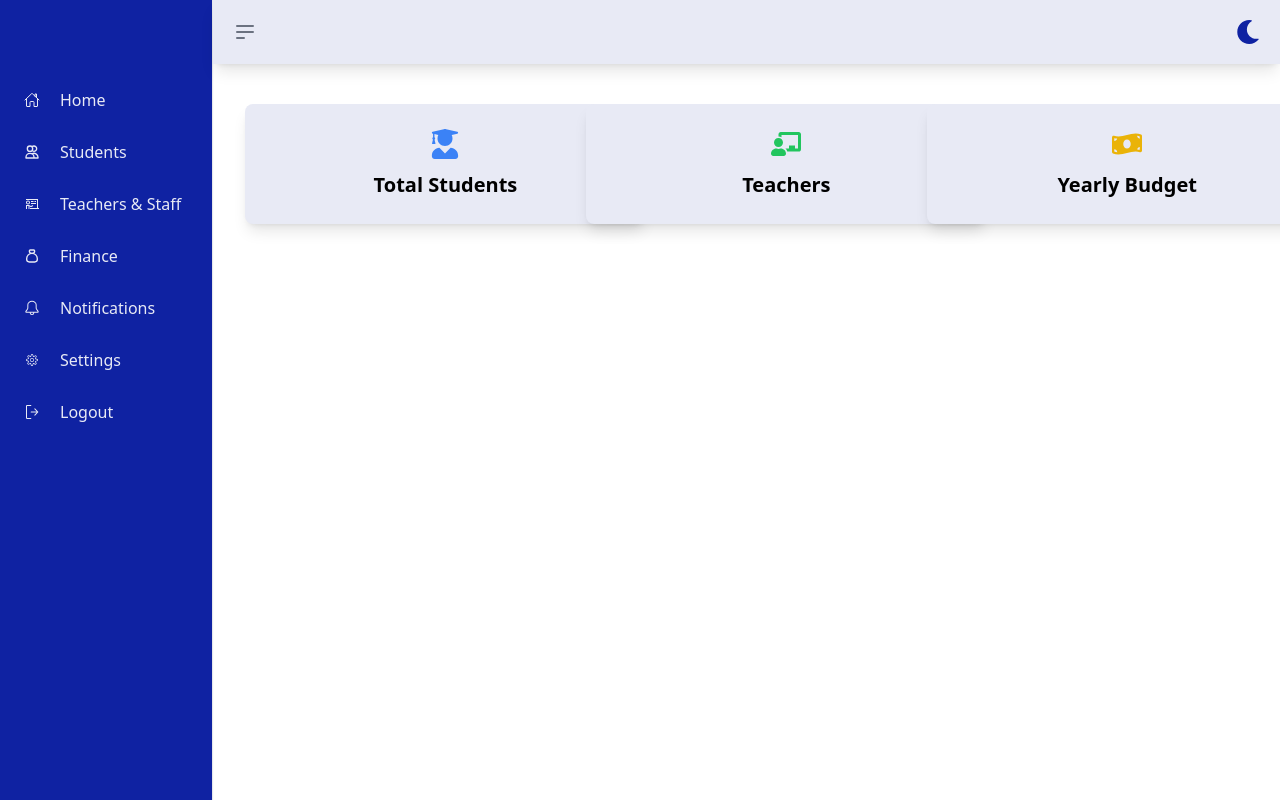
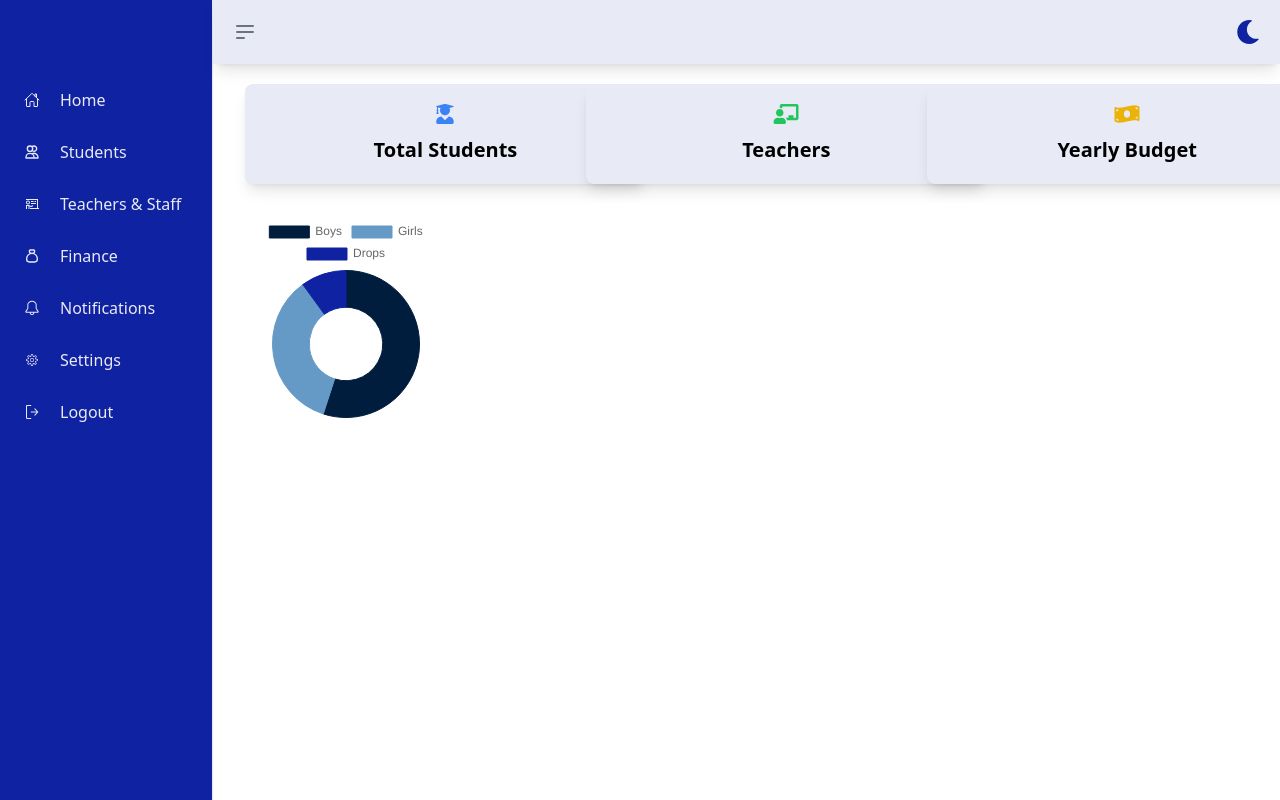
Before and after one commit to ishimweBonheur/blogs-frontend, a React (Create React App) app: page /home in a window 1280 px wide. Shown: the top 800 px of the page. Built offline with nearby package versions, Linux system fonts and the light colour scheme.

Commit message:
afternoon

```diff
--- a/package.json
+++ b/package.json
@@ -11,12 +11,14 @@
     "@types/jest": "^27.5.2",
     "@types/node": "^16.18.126",
     "@types/react-dom": "^19.0.4",
+    "chart.js": "^4.4.8",
     "react": "^19.0.0",
+    "react-chartjs-2": "^5.3.0",
     "react-dom": "^19.0.0",
     "react-hook-form": "^7.54.2",
     "react-icons": "^5.5.0",
     "react-router-dom": "^7.2.0",
-    "react-scripts": "5.0.1",
+    "react-scripts": "^5.0.1",
     "recharts": "^2.15.1",
     "web-vitals": "^2.1.4"
   },
--- a/src/components/Home/Home.tsx
+++ b/src/components/Home/Home.tsx
@@ -1,27 +1,64 @@
-import React from 'react'
+import React from 'react';
 import { FaUserGraduate, FaChalkboardTeacher, FaMoneyBillWave } from 'react-icons/fa';
+import { Doughnut } from 'react-chartjs-2';
+import { Chart as ChartJS, ArcElement, Tooltip, Legend } from 'chart.js';
 
-function Home() {
+ChartJS.register(ArcElement, Tooltip, Legend);
+
+const Home = () => {
+  const polarArea = {
+    labels: ['Boys', 'Girls', 'Drops'],
+    datasets: [
+      {
+        data: [55, 35, 10],
+        backgroundColor: ['#001d3d', '#659AC6', '#0F22A2'],
+        borderColor: ['#001d3d', '#659AC6', '#0F22A2'],
+        borderWidth: 1,
+      },
+    ],
+  };
+
+  const polarAreaOptions = {
+    responsive: true,
+      tooltip: {
+        callbacks: {
+          label: (tooltipItem: any) => {
+            const total = tooltipItem.dataset.data.reduce((a: number, b: number, c: number) => a + b + c, 0);
+            const percentage = ((tooltipItem.raw / total) * 100).toFixed(1);
+            return `${tooltipItem.label}: ${tooltipItem.raw} (${percentage}%)`;
+          },
+        },
+      legend: {
+        position: 'top',
+      },
+    },
+  };
+
   return (
     <div className="w-full">
-      <div className="grid grid-cols-1 sm:grid-cols-3 gap-5 px-8 mt-10 ">
-        <div className="w-full md:w-[400px] bg-background dark:bg-mini dark:text-background  rounded-lg h-[120px] flex flex-col items-center justify-center text-xl font-semibold p-5 shadow-lg hover:shadow-xl transition-all duration-300">
+      <div className="grid grid-cols-1 sm:grid-cols-3 gap-5 px-8 mt-5">
+        <div className="w-full md:w-[400px] bg-background dark:bg-mini dark:text-background rounded-lg h-[100px] flex flex-col items-center justify-center text-xl font-semibold p-5 shadow-lg hover:shadow-xl transition-all duration-300">
           <FaUserGraduate className="text-blue-500 text-3xl mb-3" />
           <span>Total Students</span>
         </div>
-        <div className="w-full md:w-[400px] bg-background dark:bg-mini dark:text-background rounded-lg h-[120px] flex flex-col items-center justify-center text-xl font-semibold p-5 shadow-lg hover:shadow-xl transition-all duration-300">
+
+        <div className="w-full md:w-[400px] bg-background dark:bg-mini dark:text-background rounded-lg h-[100px] flex flex-col items-center justify-center text-xl font-semibold p-5 shadow-lg hover:shadow-xl transition-all duration-300">
           <FaChalkboardTeacher className="text-green-500 text-3xl mb-3" />
           <span>Teachers</span>
         </div>
-        <div className="w-full md:w-[400px] bg-background dark:bg-mini dark:text-background rounded-lg h-[120px] flex flex-col items-center justify-center text-xl font-semibold p-5 shadow-lg hover:shadow-xl transition-all duration-300">
+
+        <div className="w-full md:w-[400px] bg-background dark:bg-mini dark:text-background rounded-lg h-[100px] flex flex-col items-center justify-center text-xl font-semibold p-5 shadow-lg hover:shadow-xl transition-all duration-300">
           <FaMoneyBillWave className="text-yellow-500 text-3xl mb-3" />
           <span>Yearly Budget</span>
         </div>
       </div>
 
+      <div className='w-1/4 mt-8 px-8 '>
+          <Doughnut  data={polarArea} options={polarAreaOptions}/>
 
+          </div>
     </div>
-  )
-}
+  );
+};
 
-export default Home
+export default Home;
```
Also changed, not shown: 1 other file (tests, documents, lock files or other folders).
